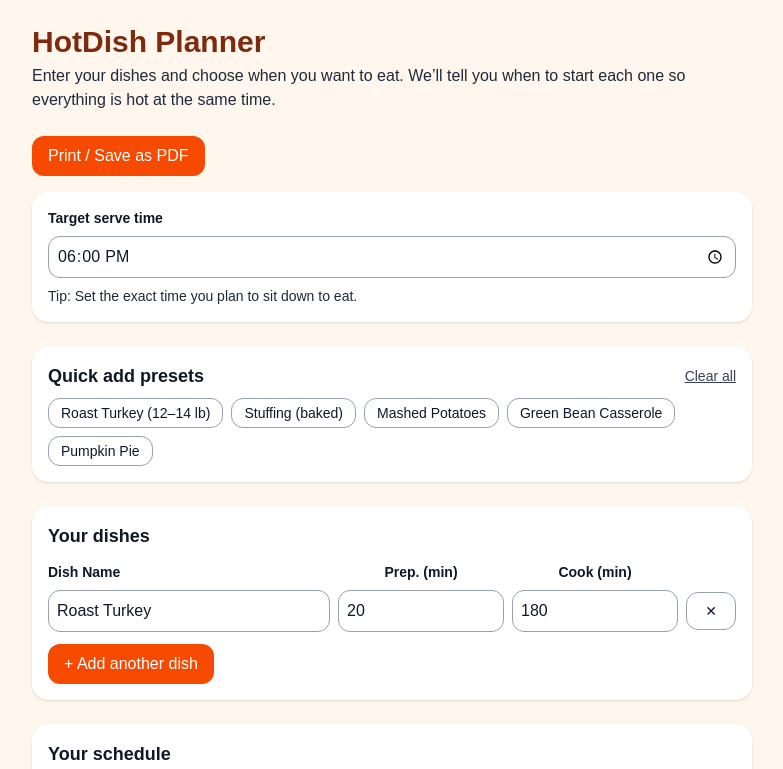
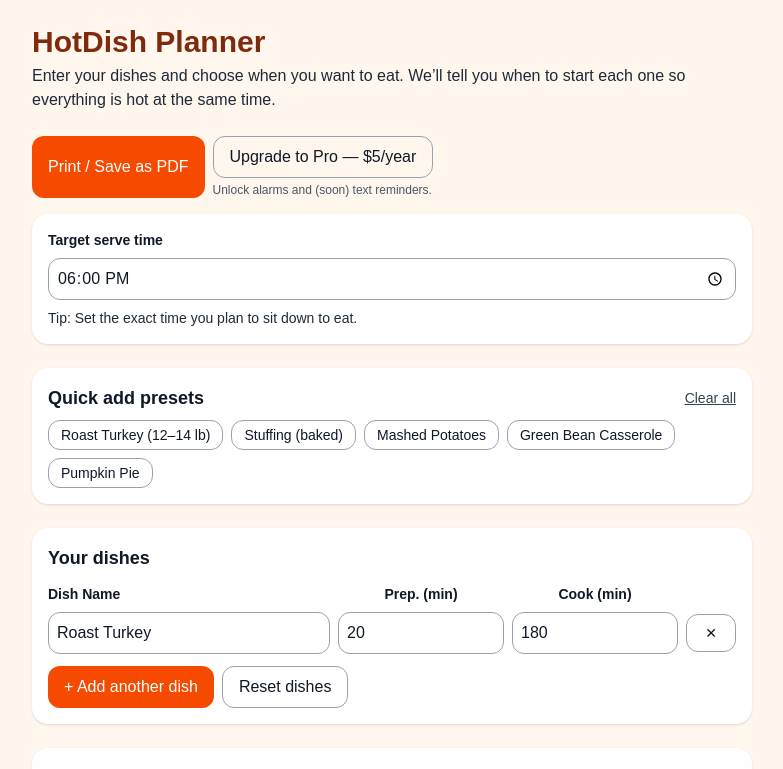
Before and after one commit to Skate-TapeCo/hotdish-planner, a Next.js app: page / in a window 1280 px wide. Shown: the top 769 px of the page, without its empty margins (248-1031 px from the left). Built offline with nearby package versions, Linux system fonts and the light colour scheme.

Commit message:
Enable live Stripe env vars

```diff
--- /dev/null
+++ b/app/api/checkout/route.js
@@ -0,0 +1,47 @@
+import Stripe from "stripe";
+
+// Ensure this route runs on Node.js (not Edge)
+export const runtime = "nodejs";
+
+export async function POST(req) {
+  try {
+    const apiKey = process.env.STRIPE_SECRET_KEY;
+    const priceId = process.env.STRIPE_PRICE_ID;
+
+    if (!apiKey) {
+      return new Response(
+        JSON.stringify({ error: "stripe_error", message: "Missing STRIPE_SECRET_KEY" }),
+        { status: 500, headers: { "Content-Type": "application/json" } }
+      );
+    }
+    if (!priceId) {
+      return new Response(
+        JSON.stringify({ error: "stripe_error", message: "Missing STRIPE_PRICE_ID" }),
+        { status: 500, headers: { "Content-Type": "application/json" } }
+      );
+    }
+
+    const stripe = new Stripe(apiKey);
+    const { email } = await req.json();
+
+    const session = await stripe.checkout.sessions.create({
+      mode: "subscription",
+      line_items: [{ price: priceId, quantity: 1 }],
+      customer_email: email || undefined,
+      allow_promotion_codes: true,
+      success_url: process.env.STRIPE_SUCCESS_URL || "http://localhost:3000/success",
+      cancel_url: process.env.STRIPE_CANCEL_URL || "http://localhost:3000/",
+    });
+
+    return new Response(JSON.stringify({ url: session.url }), {
+      status: 200,
+      headers: { "Content-Type": "application/json" },
+    });
+  } catch (err) {
+    console.error(err);
+    return new Response(
+      JSON.stringify({ error: "stripe_error", message: err.message }),
+      { status: 500, headers: { "Content-Type": "application/json" } }
+    );
+  }
+}
--- /dev/null
+++ b/app/api/envcheck/route.js
@@ -0,0 +1,13 @@
+export const runtime = "nodejs";
+
+export async function GET() {
+  return new Response(
+    JSON.stringify({
+      hasKey: !!process.env.STRIPE_SECRET_KEY,
+      hasPrice: !!process.env.STRIPE_PRICE_ID,
+      successUrl: process.env.STRIPE_SUCCESS_URL,
+      cancelUrl: process.env.STRIPE_CANCEL_URL,
+    }),
+    { status: 200, headers: { "Content-Type": "application/json" } }
+  );
+}
--- a/app/page.js
+++ b/app/page.js
@@ -1,46 +1,71 @@
 'use client';
 
-import { useMemo, useState } from 'react';
+import { useEffect, useMemo, useState } from 'react';
 
-// Turn "HH:MM" (e.g. "18:00") into a Date for today (local time)
+/* ---------- helpers ---------- */
+
+// "HH:MM" (e.g. "18:00") -> Date (today, local time)
 function timeToToday(hhmm) {
   const [hh = 0, mm = 0] = (hhmm || '18:00').split(':').map(Number);
   const now = new Date();
   return new Date(now.getFullYear(), now.getMonth(), now.getDate(), hh, mm, 0, 0);
 }
 
+/* ---------- component ---------- */
+
 export default function Page() {
-  // Default to 6:00 PM
+  // Default serve time 6:00 PM
   const defaultServe = useMemo(() => '18:00', []);
   const [serveTime, setServeTime] = useState(defaultServe);
 
+  // Dishes list
   const [dishes, setDishes] = useState([
     { id: crypto.randomUUID(), name: 'Roast Turkey', prepMinutes: 20, cookMinutes: 180 },
   ]);
 
+  // Pro flag (unlocked on /success via localStorage)
+  const [isPro, setIsPro] = useState(false);
+  useEffect(() => {
+    setIsPro(localStorage.getItem('hdp_pro') === '1');
+  }, []);
+
+  // Presets
+  const presets = [
+    { name: 'Roast Turkey (12–14 lb)', prepMinutes: 20, cookMinutes: 210 },
+    { name: 'Stuffing (baked)',        prepMinutes: 15, cookMinutes: 45  },
+    { name: 'Mashed Potatoes',         prepMinutes: 15, cookMinutes: 30  },
+    { name: 'Green Bean Casserole',    prepMinutes: 10, cookMinutes: 30  },
+    { name: 'Pumpkin Pie',             prepMinutes: 15, cookMinutes: 55  },
+  ];
+
+  // Actions for dishes
   function addDish() {
-    setDishes((prev) => [
+    setDishes(prev => [
       ...prev,
       { id: crypto.randomUUID(), name: '', prepMinutes: 0, cookMinutes: 0 },
     ]);
   }
-
   function removeDish(id) {
-    setDishes((prev) => prev.filter((d) => d.id !== id));
+    setDishes(prev => prev.filter(d => d.id !== id));
+  }
+  function updateDish(id, patch) {
+    setDishes(prev => prev.map(d => (d.id === id ? { ...d, ...patch } : d)));
+  }
+  function addPreset(p) {
+    setDishes(prev => [
+      ...prev,
+      { id: crypto.randomUUID(), name: p.name, prepMinutes: p.prepMinutes, cookMinutes: p.cookMinutes },
+    ]);
   }
 
-  function updateDish(id, patch) {
-    setDishes((prev) => prev.map((d) => (d.id === id ? { ...d, ...patch } : d)));
-  }
-
-  // Compute schedule: start = serve - (prep + cook)
+  // Schedule: start = serve - (prep + cook)
   const schedule = useMemo(() => {
     if (!serveTime) return [];
     const serve = timeToToday(serveTime).getTime();
 
     return dishes
-      .filter((d) => d.name.trim() && d.cookMinutes > 0)
-      .map((d) => {
+      .filter(d => d.name.trim() && d.cookMinutes > 0)
+      .map(d => {
         const total = (d.prepMinutes || 0) + d.cookMinutes;
         const start = new Date(serve - total * 60_000);
         const end = new Date(serve);
@@ -54,24 +79,9 @@ export default function Page() {
       .sort((a, b) => new Date(a.startISO) - new Date(b.startISO));
   }, [dishes, serveTime]);
 
-  function fmt(dtISO) {
-    const dt = new Date(dtISO);
+  function fmt(iso) {
+    const dt = new Date(iso);
     return dt.toLocaleTimeString([], { hour: 'numeric', minute: '2-digit' });
-  }
-
-  const presets = [
-    { name: 'Roast Turkey (12–14 lb)', prepMinutes: 20, cookMinutes: 210 },
-    { name: 'Stuffing (baked)', prepMinutes: 15, cookMinutes: 45 },
-    { name: 'Mashed Potatoes', prepMinutes: 15, cookMinutes: 30 },
-    { name: 'Green Bean Casserole', prepMinutes: 10, cookMinutes: 30 },
-    { name: 'Pumpkin Pie', prepMinutes: 15, cookMinutes: 55 },
-  ];
-
-  function addPreset(p) {
-    setDishes((prev) => [
-      ...prev,
-      { id: crypto.randomUUID(), name: p.name, prepMinutes: p.prepMinutes, cookMinutes: p.cookMinutes },
-    ]);
   }
 
   return (
@@ -84,14 +94,50 @@ export default function Page() {
           </p>
         </header>
 
-        {/* Actions (Print) */}
-        <div className="mb-4 print:hidden">
+        {/* Actions */}
+        <div className="mb-4 print:hidden flex gap-2">
           <button
             onClick={() => window.print()}
             className="rounded-xl bg-orange-600 text-white px-4 py-2 hover:bg-orange-700"
           >
             Print / Save as PDF
           </button>
+
+          {!isPro && (
+            <div>
+              <button
+                onClick={async () => {
+                  try {
+                    const email = prompt('Enter your email for the receipt (optional):') || '';
+                    const res = await fetch('/api/checkout', {
+                      method: 'POST',
+                      headers: { 'Content-Type': 'application/json' },
+                      body: JSON.stringify({ email }),
+                    });
+
+                    if (!res.ok) {
+                      const text = await res.text();
+                      alert(`Checkout error (${res.status}): ${text}`);
+                      return;
+                    }
+
+                    const data = await res.json();
+                    if (data.url) {
+                      window.location.href = data.url;
+                    } else {
+                      alert(data.message || 'No checkout URL returned.');
+                    }
+                  } catch (e) {
+                    alert(`Unexpected error: ${e?.message || e}`);
+                  }
+                }}
+                className="rounded-xl border border-gray-400 px-4 py-2 text-gray-900 hover:bg-orange-50"
+              >
+                Upgrade to Pro — $5/year
+              </button>
+              <p className="text-xs text-gray-600 mt-1">Unlock alarms and (soon) text reminders.</p>
+            </div>
+          )}
         </div>
 
         {/* Serve time (TIME-ONLY) */}
@@ -136,10 +182,11 @@ export default function Page() {
           </div>
         </section>
 
-        {/* Dish list */}
+        {/* Your dishes */}
         <section className="bg-white rounded-2xl shadow p-4 mb-6">
           <h2 className="text-lg font-semibold text-gray-900 mb-3">Your dishes</h2>
-          {/* Column headers */}
+
+          {/* Column headers (desktop) */}
           <div className="hidden md:grid grid-cols-12 gap-2 font-semibold text-gray-900 mb-2 text-sm">
             <div className="col-span-5">Dish Name</div>
             <div className="col-span-3 text-center">Prep. (min)</div>
@@ -182,12 +229,21 @@ export default function Page() {
               </div>
             ))}
           </div>
-          <div className="mt-3">
+
+          <div className="mt-3 flex gap-2">
             <button
               onClick={addDish}
               className="rounded-xl bg-orange-600 text-white px-4 py-2 hover:bg-orange-700"
             >
               + Add another dish
+            </button>
+            <button
+              onClick={() =>
+                setDishes([{ id: crypto.randomUUID(), name: '', prepMinutes: 0, cookMinutes: 0 }])
+              }
+              className="rounded-xl border border-gray-400 px-4 py-2 text-gray-900 hover:bg-orange-50"
+            >
+              Reset dishes
             </button>
           </div>
         </section>
--- /dev/null
+++ b/app/success/page.js
@@ -0,0 +1,30 @@
+"use client";
+import { useEffect } from "react";
+import Link from "next/link";
+
+export default function Success() {
+  useEffect(() => {
+    // Mark Pro on this device (simple MVP)
+    localStorage.setItem("hdp_pro", "1");
+  }, []);
+
+  return (
+    <main className="min-h-screen bg-orange-50 text-gray-900">
+      <div className="mx-auto max-w-2xl p-6">
+        <h1 className="text-3xl font-bold text-orange-900 mb-2">You're Pro! 🎉</h1>
+        <p className="mb-6">
+          Thanks for supporting HotDish Planner. Pro features are now unlocked on this device.
+        </p>
+        <Link
+          href="/"
+          className="rounded-xl bg-orange-600 text-white px-4 py-2 hover:bg-orange-700"
+        >
+          Go back to the planner
+        </Link>
+        <p className="text-xs text-gray-600 mt-4">
+          (We’ll add login + server verification later.)
+        </p>
+      </div>
+    </main>
+  );
+}
--- a/package.json
+++ b/package.json
@@ -8,9 +8,10 @@
     "start": "next start"
   },
   "dependencies": {
+    "next": "15.5.4",
     "react": "19.1.0",
     "react-dom": "19.1.0",
-    "next": "15.5.4"
+    "stripe": "^19.1.0"
   },
   "devDependencies": {
     "@tailwindcss/postcss": "^4",
```
Also changed, not shown: 1 other file (tests, documents, lock files or other folders). Lines whose indentation alone changed are shown as unchanged.
